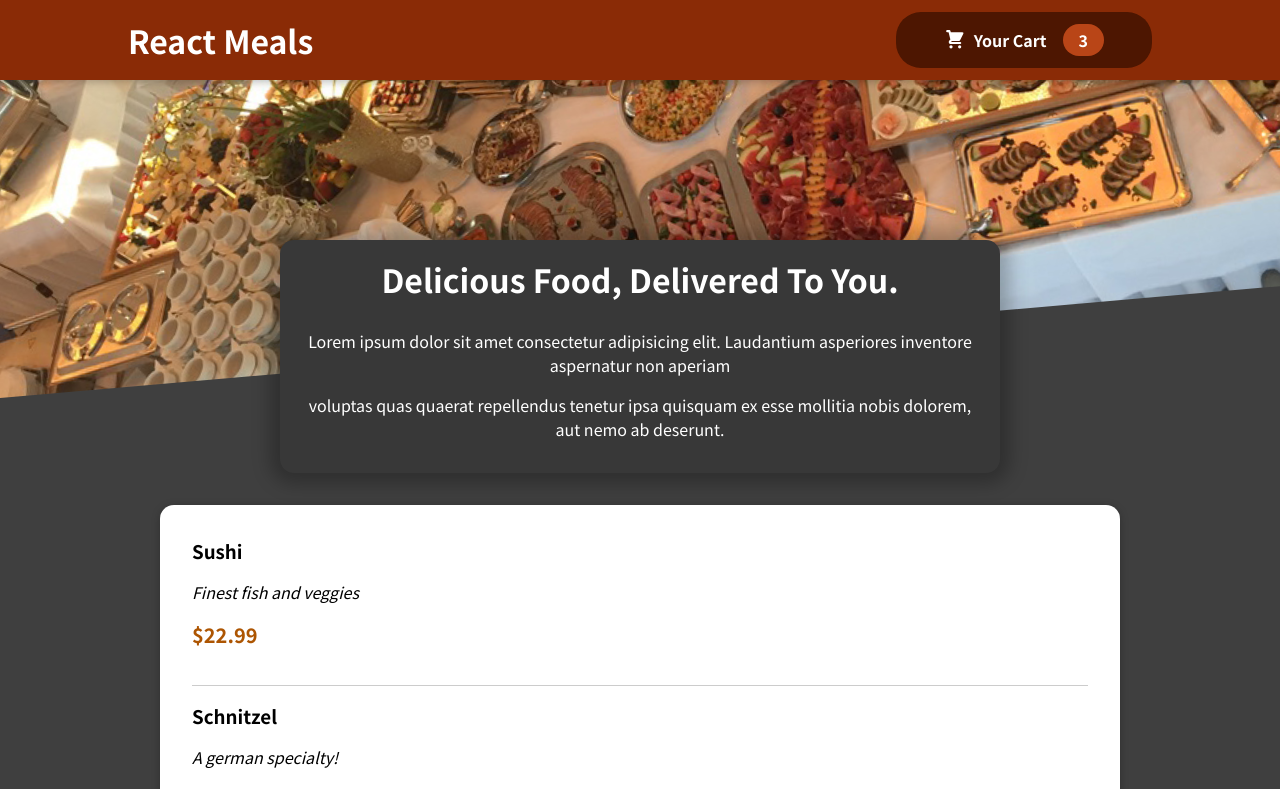
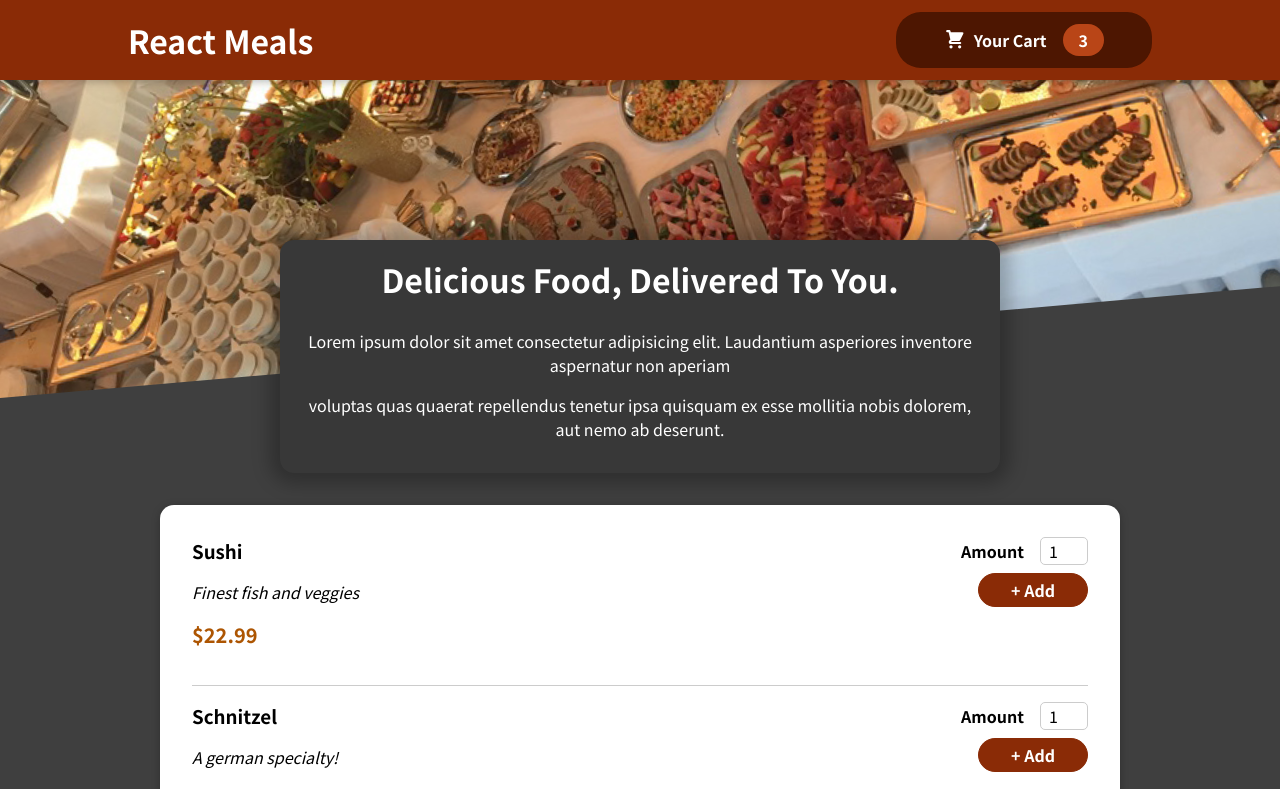
Before and after one commit to Anik-kumar/food-cart-app, a React (Create React App) app: page / in a window 1280 px wide. Shown: the top 789 px of the page. Built offline with nearby package versions, Linux system fonts and the light colour scheme.

Commit message:
worked on MealItemForm

```diff
--- a/src/components/Meals/AvailableMeals.js
+++ b/src/components/Meals/AvailableMeals.js
@@ -32,6 +32,7 @@
 const AvailableMeals = () => {
   const mealsList = DUMMY_MEALS.map((meal) => (
     <MealItem
+      id={meal.id}
       key={meal.id}
       name={meal.name}
       description={meal.description}
--- a/src/components/Meals/MealItem/MealItem.js
+++ b/src/components/Meals/MealItem/MealItem.js
@@ -1,3 +1,4 @@
+import MealItemForm from "./MealItemForm";
 import cls from "./MealItem.module.css";
 
 const MealItem = (props) => {
@@ -9,7 +10,9 @@
         <p className={cls.description}>{props.description}</p>
         <p className={cls.price}>{price}</p>
       </div>
-      <div></div>
+      <div>
+        <MealItemForm id={props.id} />
+      </div>
     </li>
   );
 };
--- a/src/components/Meals/MealItem/MealItemForm.js
+++ b/src/components/Meals/MealItem/MealItemForm.js
@@ -0,0 +1,20 @@
+import Input from '../../UI/Input';
+import cls from './MealItemForm.module.css';
+
+const MealItemForm = (props) => {
+  return (
+    <form className={cls.form}>
+      <Input label="Amount" input={{
+        id: 'amount_'+props.id,
+        type: 'number',
+        min: '1',
+        max: '5',
+        step: '1',
+        defaultValue: '1'
+      }} />
+      <button>+  Add</button>
+    </form>
+  )
+};
+
+export default MealItemForm;
--- a/src/components/Meals/MealItem/MealItemForm.module.css
+++ b/src/components/Meals/MealItem/MealItemForm.module.css
@@ -0,0 +1,20 @@
+.form {
+  text-align: right;
+}
+
+.form button {
+  font: inherit;
+  cursor: pointer;
+  background-color: #8a2b06;
+  border: 1px solid #8a2b06;
+  color: white;
+  padding: 0.25rem 2rem;
+  border-radius: 20px;
+  font-weight: bold;
+}
+
+.form button:hover,
+.form button:active {
+  background-color: #641e03;
+  border-color: #641e03;
+}
--- /dev/null
+++ b/src/components/UI/Input.js
@@ -0,0 +1,13 @@
+import cls from "./Input.module.css";
+
+
+const Input = props => {
+  return (
+    <div className={cls.input}>
+      <label htmlFor={props.input.id}>{props.label}</label>
+      <input {...props.input} />
+    </div>
+  )
+}
+
+export default Input;
--- /dev/null
+++ b/src/components/UI/Input.module.css
@@ -0,0 +1,18 @@
+.input {
+  display: flex;
+  align-items: center;
+  margin-bottom: 0.5rem;
+}
+
+.input label {
+  font-weight: bold;
+  margin-right: 1rem;
+}
+
+.input input {
+  width: 3rem;
+  border-radius: 5px;
+  border: 1px solid #ccc;
+  font: inherit;
+  padding-left: 0.5rem;
+}
```
